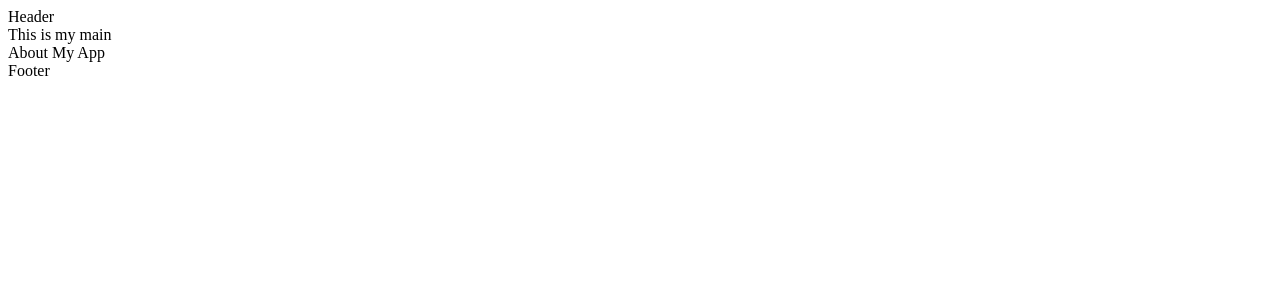
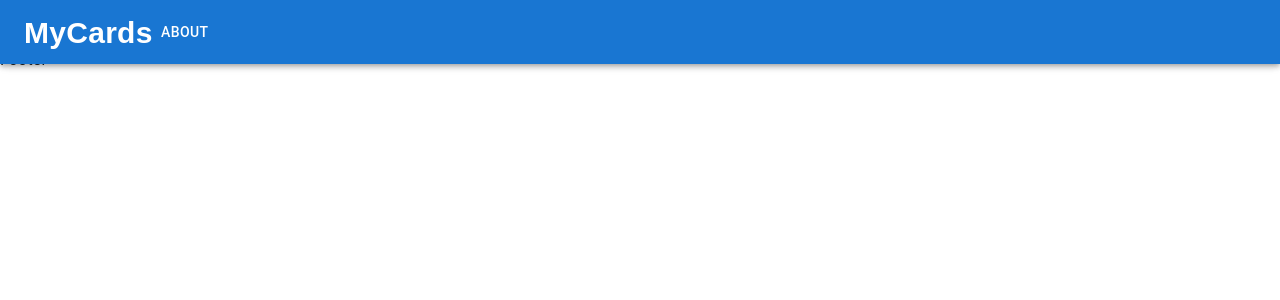
Before and after one commit to KerenMay/React-lesson, a React (Create React App) app in the folder react-apps/: page / in a window 1280 px wide. Shown: the top 300 px of the page. Built offline with nearby package versions, Linux system fonts and the light colour scheme.

Commit message:
installation of MUI

```diff
--- a/react-apps/package.json
+++ b/react-apps/package.json
@@ -3,6 +3,9 @@
   "version": "0.1.0",
   "private": true,
   "dependencies": {
+    "@emotion/react": "^11.10.5",
+    "@emotion/styled": "^11.10.5",
+    "@mui/material": "^5.10.17",
     "@testing-library/jest-dom": "^5.16.5",
     "@testing-library/react": "^13.4.0",
     "@testing-library/user-event": "^13.5.0",
--- a/react-apps/src/applications/501_AppLayoutWithMUI/App.jsx
+++ b/react-apps/src/applications/501_AppLayoutWithMUI/App.jsx
@@ -1,5 +1,6 @@
 import AboutPage from "./pages/AboutPage";
 import Layout from "./layouts/Layout";
+import Button from "@mui/material/Button";
 
 function App() {
   return (
--- a/react-apps/src/applications/501_AppLayoutWithMUI/layouts/Layout.jsx
+++ b/react-apps/src/applications/501_AppLayoutWithMUI/layouts/Layout.jsx
@@ -1,10 +1,12 @@
 import Footer from "./footer/Footer";
 import Header from "./header/Header";
 import Main from "./main/Main";
+import CssBaseline from "@mui/material/CssBaseline";
 
 function Layout({ children }) {
   return (
     <div>
+      <CssBaseline />
       <Header />
       <Main>
         <div>This is my main</div>
--- a/react-apps/src/applications/501_AppLayoutWithMUI/layouts/header/Header.jsx
+++ b/react-apps/src/applications/501_AppLayoutWithMUI/layouts/header/Header.jsx
@@ -1,5 +1,21 @@
+import AppBar from "@mui/material/AppBar";
+import Toolbar from "@mui/material/Toolbar";
+import Typography from "@mui/material/Typography";
+import Button from "@mui/material/Button";
+
 function Header() {
-  return <div>Header</div>;
+  return (
+    <AppBar>
+      <Toolbar>
+        <Typography
+          sx={{ fontFamily: "fantasy", fontWeight: 900, fontSize: 30 }}
+        >
+          MyCards
+        </Typography>
+        <Button color="inherit">About</Button>
+      </Toolbar>
+    </AppBar>
+  );
 }
 
 export default Header;
```
Also changed, not shown: 1 other file (tests, documents, lock files or other folders).
